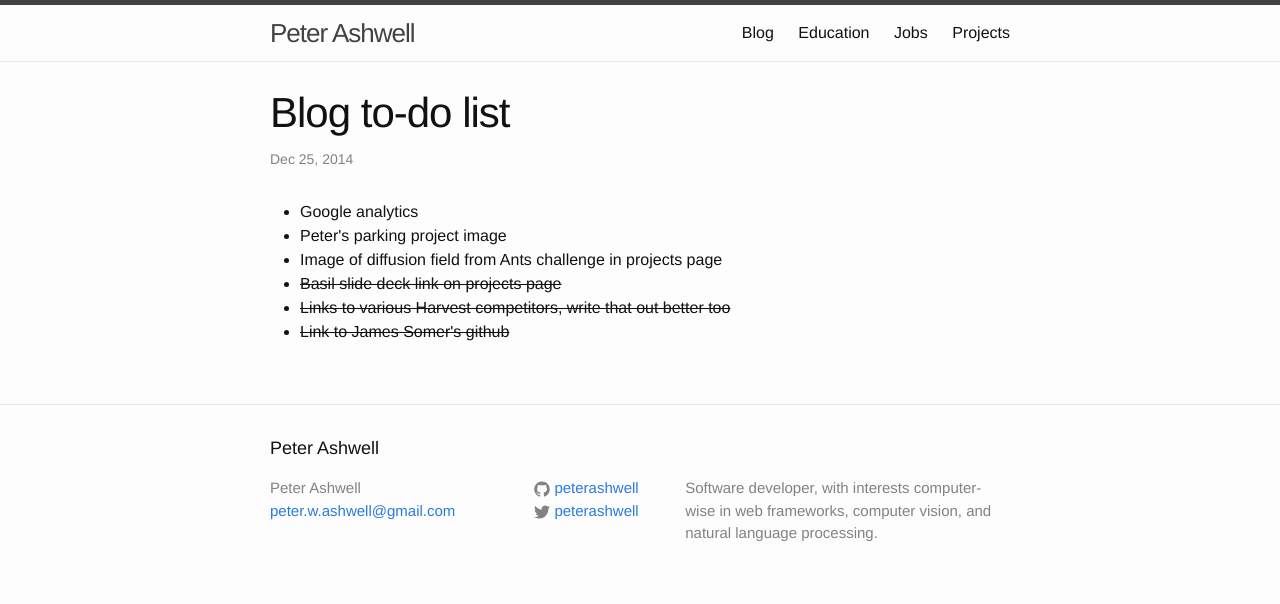
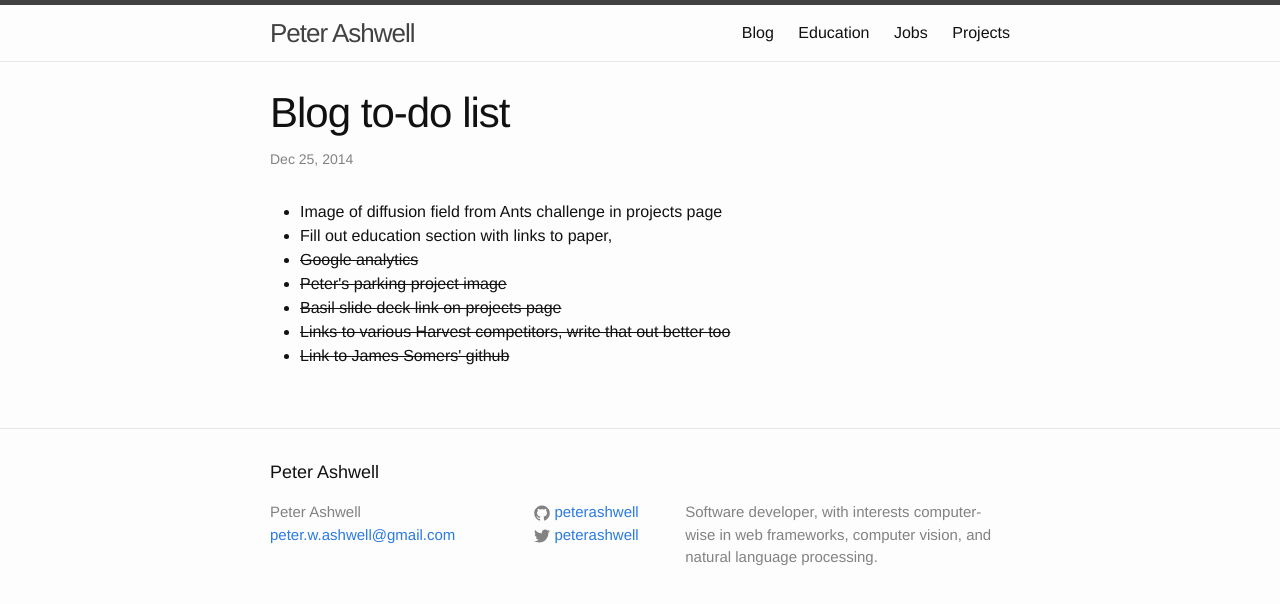
Before and after one commit to peterashwell/peterashwell.github.io, a Jekyll site: the page built from _posts/2014-12-25-todo-on-this.markdown, in a window 1280 px wide. Shown: the top 604 px of the page. Built offline with Jekyll 4.4.1, drawn with Linux system fonts in a browser that asks for light colours.

Commit message:
Crossed out some points from the TODO list
links, jsom names, harvest entry

```diff
--- a/_posts/2014-12-25-todo-on-this.markdown
+++ b/_posts/2014-12-25-todo-on-this.markdown
@@ -5,9 +5,18 @@ date:   2014-12-25 12:30:00
 categories: peterashwell.com
 ---
 <ul>
-    <li>Google analytics</li>
-    <li>Peter's parking project image</li>
     <li>Image of diffusion field from Ants challenge in projects page</li>
+    <li>Fill out education section with links to paper, </li>
+    <li>
+        <span style="text-decoration:line-through">
+            Google analytics
+        </span>
+    </li>
+    <li>
+        <span style="text-decoration:line-through">
+            Peter's parking project image
+        </span>
+    </li>
     <li>
         <span style="text-decoration:line-through">
             Basil slide deck link on projects page
@@ -15,12 +24,12 @@ categories: peterashwell.com
     </li>
     <li>
         <span style="text-decoration:line-through">
-        Links to various Harvest competitors, write that out better too
+            Links to various Harvest competitors, write that out better too
         </span>
     </li>
     <li>
         <span style="text-decoration:line-through">
-            Link to James Somer's github
+            Link to James Somers' github
         </span>
     </li>
 </ul>
```
